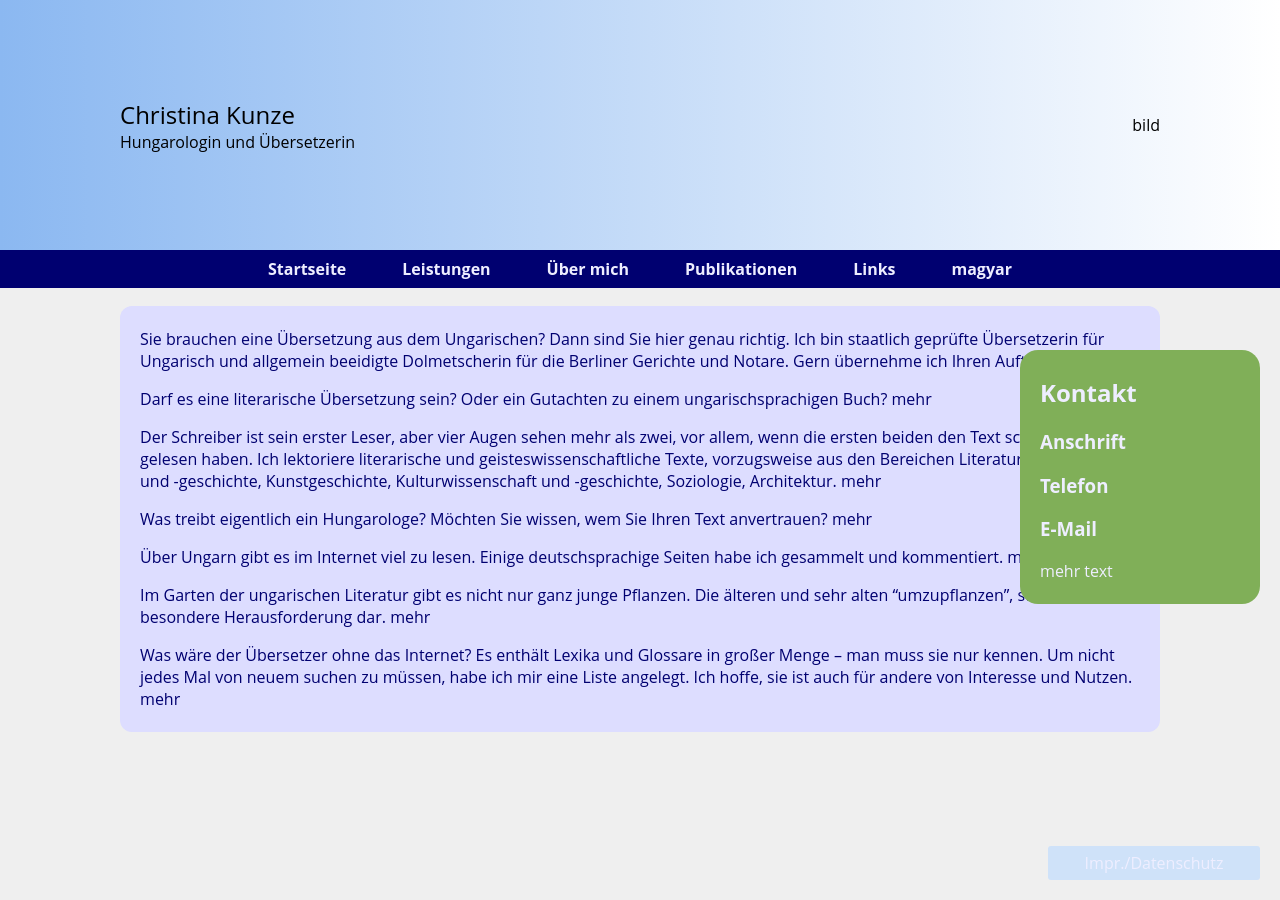
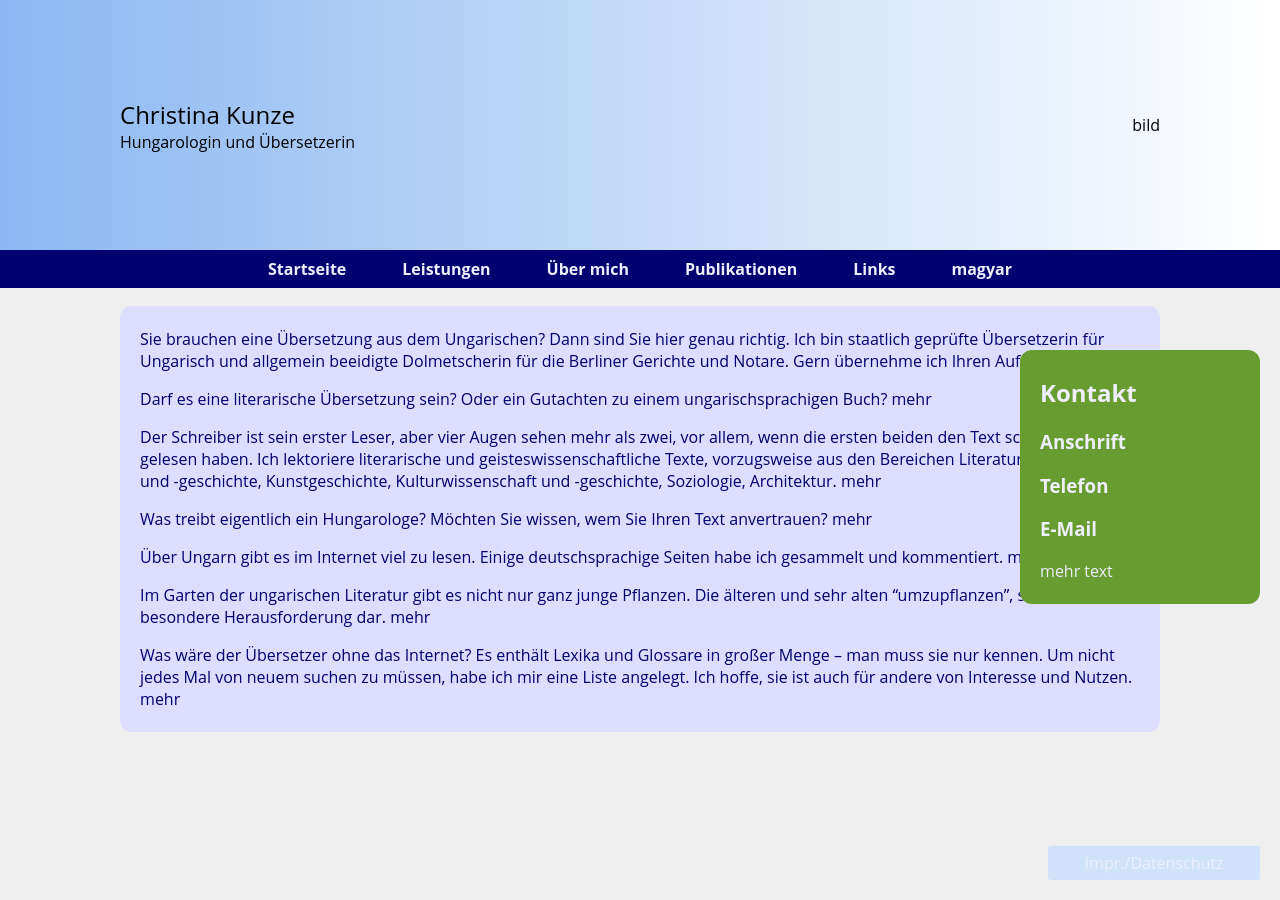
Before and after one commit to rixx/revesz.de, a Jekyll site: the page built from index.md, in a window 1280 px wide. Built offline with Jekyll 4.4.1, drawn with Linux system fonts in a browser that asks for light colours.

Commit message:
Update styles.css

```diff
--- a/css/styles.css
+++ b/css/styles.css
@@ -53,9 +53,9 @@ main {
     color: #000070;
 }
 footer {
-    background-color: #80af58;
+    background-color: #679c30;
     padding: 6px 20px;
-    border-radius: 18px;
+    border-radius: 12px;
     color: #eeeeff;
     position: fixed;
     right: 20px;
```
